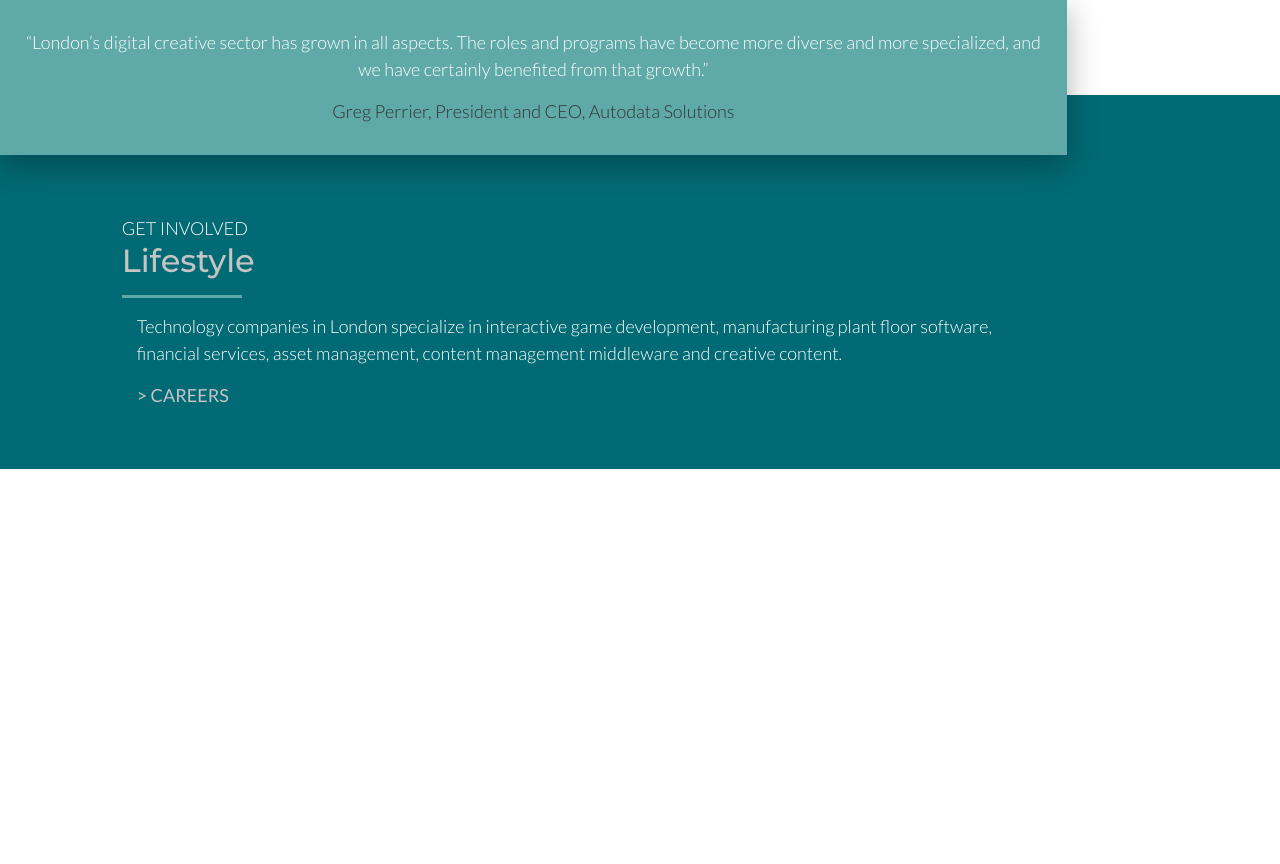
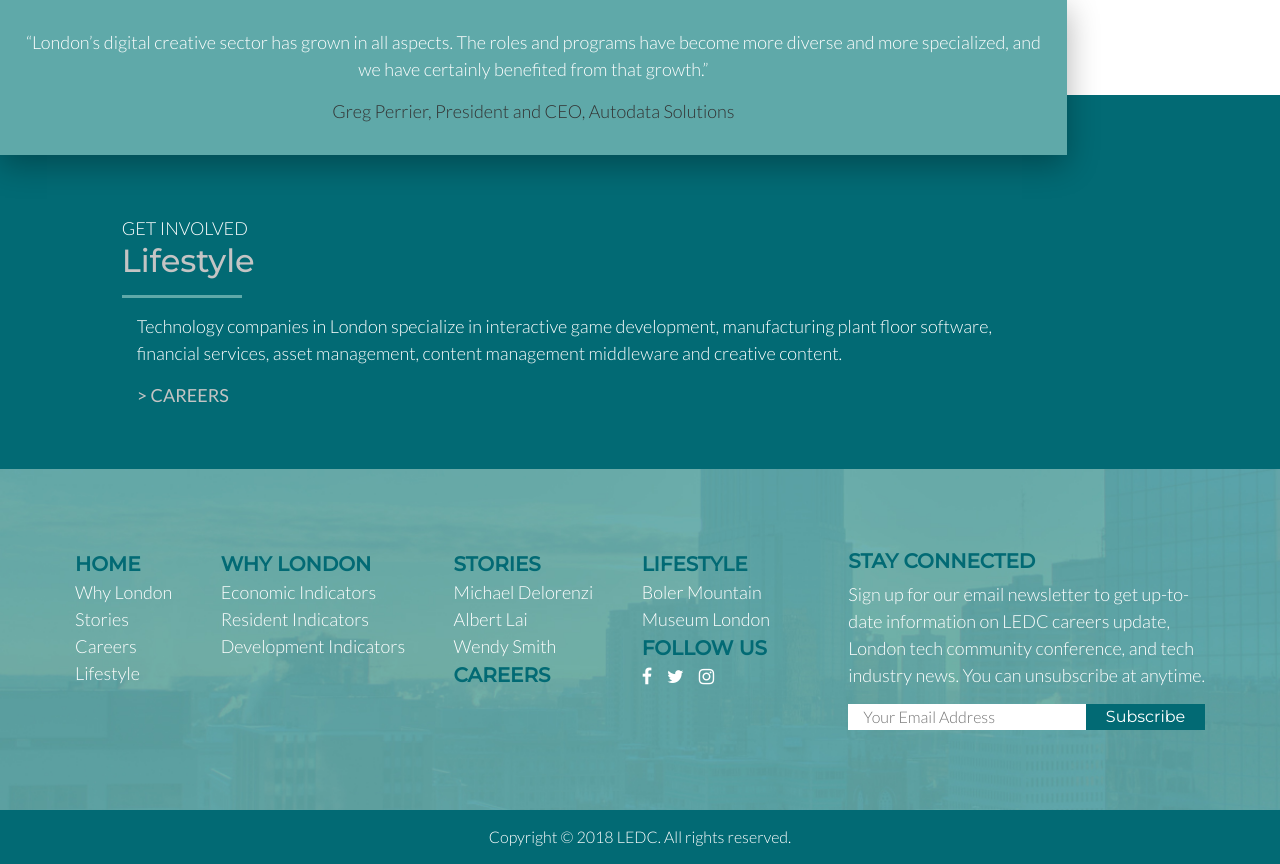
Before and after one commit to jaoueis/fwyllie_ledc, a PHP site: page / in a window 1280 px wide. Shown: the part 2602-3466 px from the top of the page. Before the commit the page ends 3071 px from the top, so only its background shows below. Run offline with PHP 8.4, Linux system fonts and the light colour scheme.

Commit message:
set up footer

```diff
--- a/css/styles.css
+++ b/css/styles.css
@@ -429,3 +429,74 @@ body.no-scroll {
         margin-top: 15px; } }
   .home-lifestyle .cta-grey-light {
     padding-left: 15px; }
+
+.footer-wrap {
+  background: #026a74;
+  text-align: center; }
+  .footer-wrap .copyright {
+    padding: 0 15px 15px 15px; }
+    @media screen and (min-width: 62rem) {
+      .footer-wrap .copyright {
+        padding: 15px 15px 0 15px; } }
+  .footer-wrap .footer-hr {
+    width: 90%;
+    height: 1px;
+    background: #5fa9a9;
+    margin: 0 auto 15px auto; }
+  .footer-wrap .span-title-white {
+    text-transform: none;
+    font-size: 1rem; }
+  @media screen and (min-width: 62rem) {
+    .footer-wrap {
+      padding: 0 15px 15px 15px; } }
+
+.footer-upper-content {
+  padding: 80px 60px;
+  margin: 0 auto;
+  text-align: left;
+  background: url("../images/one_london_place_overlay.jpg") no-repeat center/cover; }
+
+.main-footer-nav ul {
+  display: flex;
+  margin: 0;
+  padding: 0;
+  list-style-type: none; }
+  .main-footer-nav ul .footer-nav-split {
+    flex-grow: 1; }
+    .main-footer-nav ul .footer-nav-split li a {
+      font-family: "Lato", sans-serif;
+      font-size: 1.125rem;
+      color: white;
+      font-weight: 300; }
+      .main-footer-nav ul .footer-nav-split li a:hover, .main-footer-nav ul .footer-nav-split li a:focus {
+        color: #026a74;
+        text-decoration: none; }
+    .main-footer-nav ul .footer-nav-split li .nav-title {
+      font-family: "Montserrat", sans-serif;
+      font-size: 1.25rem;
+      font-weight: 600;
+      color: #026a74;
+      text-transform: uppercase; }
+    .main-footer-nav ul .footer-nav-split li .fa {
+      margin-right: 15px; }
+
+.newsletter-wrap h2 {
+  font-family: "Montserrat", sans-serif;
+  font-size: 1.25rem;
+  font-weight: 600;
+  color: #026a74;
+  text-transform: uppercase; }
+
+.newsletter-wrap form {
+  width: 100%;
+  margin: 15px auto 0 auto; }
+  .newsletter-wrap form input {
+    border: none; }
+    .newsletter-wrap form input::placeholder {
+      font-family: "Lato", sans-serif;
+      font-weight: 300; }
+  .newsletter-wrap form button {
+    border: none;
+    background: #026a74;
+    color: white;
+    font-family: "Montserrat", sans-serif; }
--- a/index.php
+++ b/index.php
@@ -6,6 +6,7 @@ include('sections/home-why.html');
 include('sections/home-stories.html');
 include('sections/home-careers.html');
 include('sections/home-lifestyle.html');
+include('sections/footer.html');
 
 ?>
 
--- /dev/null
+++ b/sass/_footer.scss
@@ -0,0 +1,92 @@
+.footer-wrap {
+    background: $dark-blue;
+    text-align: center;
+    .copyright {
+        padding: 0 15px 15px 15px;
+        @media screen and (min-width: 62rem) {
+            padding: 15px 15px 0 15px;
+        }
+    }
+    .footer-hr {
+        width: 90%;
+        height: 1px;
+        background: $light-blue;
+        margin: 0 auto 15px auto;
+    }
+    .span-title-white {
+        text-transform: none;
+        font-size: 1rem;
+    }
+    @media screen and (min-width: 62rem) {
+        padding: 0 15px 15px 15px;
+    }
+}
+
+.footer-upper-content {
+    padding: 80px 60px;
+    margin: 0 auto;
+    text-align: left;
+    background: url("../images/one_london_place_overlay.jpg") no-repeat center/cover;
+}
+
+.main-footer-nav {
+    ul {
+        display: flex;
+        margin: 0;
+        padding: 0;
+        list-style-type: none;
+        .footer-nav-split {
+            flex-grow: 1;
+            li {
+                a {
+                    font-family: $lato;
+                    font-size: 1.125rem;
+                    color: white;
+                    font-weight: 300;
+                    &:hover,
+                    &:focus {
+                        color: $dark-blue;
+                        text-decoration: none;
+                    }
+                }
+                .nav-title {
+                    font-family: $mont;
+                    font-size: 1.25rem;
+                    font-weight: 600;
+                    color: $dark-blue;
+                    text-transform: uppercase;
+                }
+                .fa {
+                    margin-right: 15px;
+                }
+            }
+        }
+    }
+}
+
+.newsletter-wrap {
+    h2 {
+        font-family: $mont;
+        font-size: 1.25rem;
+        font-weight: 600;
+        color: $dark-blue;
+        text-transform: uppercase;
+    }
+    form {
+        width: 100%;
+        margin: 15px auto 0 auto;
+        input {
+            border: none;
+            &::placeholder {
+                font-family: $lato;
+                font-weight: 300;
+            }
+        }
+        button {
+            border: none;
+            background: $dark-blue;
+            color: white;
+            font-family: $mont;
+        }
+    }
+}
--- a/sass/styles.scss
+++ b/sass/styles.scss
@@ -5,3 +5,4 @@
 @import "home-stories";
 @import "home-careers";
 @import "home-lifestyle";
+@import "footer";
--- a/sections/footer.html
+++ b/sections/footer.html
@@ -0,0 +1,53 @@
+<div class="container-fluid footer-wrap">
+    <footer class="row">
+        <div class="col-12 row footer-upper-content d-none d-lg-flex">
+            <div class="col-lg-8 main-footer-nav-wrap">
+                <nav class="main-footer-nav">
+                    <ul>
+                        <div class="footer-nav-split">
+                            <li><a href="#" class="nav-title">Home</a></li>
+                            <li><a href="#">Why London</a></li>
+                            <li><a href="#">Stories</a></li>
+                            <li><a href="#">Careers</a></li>
+                            <li><a href="#">Lifestyle</a></li>
+                        </div>
+                        <div class="footer-nav-split">
+                            <li><a href="#" class="nav-title">Why London</a></li>
+                            <li><a href="#">Economic Indicators</a></li>
+                            <li><a href="#">Resident Indicators</a></li>
+                            <li><a href="#">Development Indicators</a></li>
+                        </div>
+                        <div class="footer-nav-split">
+                            <li><a href="#" class="nav-title">Stories</a></li>
+                            <li><a href="#">Michael Delorenzi</a></li>
+                            <li><a href="#">Albert Lai</a></li>
+                            <li><a href="#">Wendy Smith</a></li>
+                            <li><a href="#" class="nav-title">Careers</a></li>
+                        </div>
+                        <div class="footer-nav-split">
+                            <li><a href="#" class="nav-title">Lifestyle</a></li>
+                            <li><a href="#">Boler Mountain</a></li>
+                            <li><a href="#">Museum London</a></li>
+                            <li><a href="#" class="nav-title">Follow us</a></li>
+                            <li>
+                                <a href="https://www.facebook.com" target="_blank"><span class="fa fa-facebook"></span></a><a href="https://www.twitter.com" target="_blank"><span class="fa fa-twitter"></span></a><a href="https://www.instagram.com" target="_blank"><span class="fa fa-instagram"></span></a>
+                            </li>
+                        </div>
+                    </ul>
+                </nav>
+            </div>
+            <div class="col-lg-4 newsletter-wrap">
+                <h2>Stay Connected</h2>
+                <p class="p-white">Sign up for our email newsletter to get up-to-date information on LEDC careers update, London tech community conference, and tech industry news. You can unsubscribe at anytime.</p>
+                <form action="index.php" method="post" class="row">
+                    <input type="email" id="email" name="email" class="col-8" placeholder="Your Email Address" required>
+                    <button type="submit" name="submit" class="col-4 newsletter-sub">Subscribe</button>
+                </form>
+            </div>
+        </div>
+        <div class="copyright col-12">
+            <div class="footer-hr d-lg-none"></div>
+            <span class="span-title-white">Copyright © 2018 LEDC. All rights reserved.</span>
+        </div>
+    </footer>
+</div>
```
Also changed, not shown: images/one_london_place_overlay.jpg (added).
